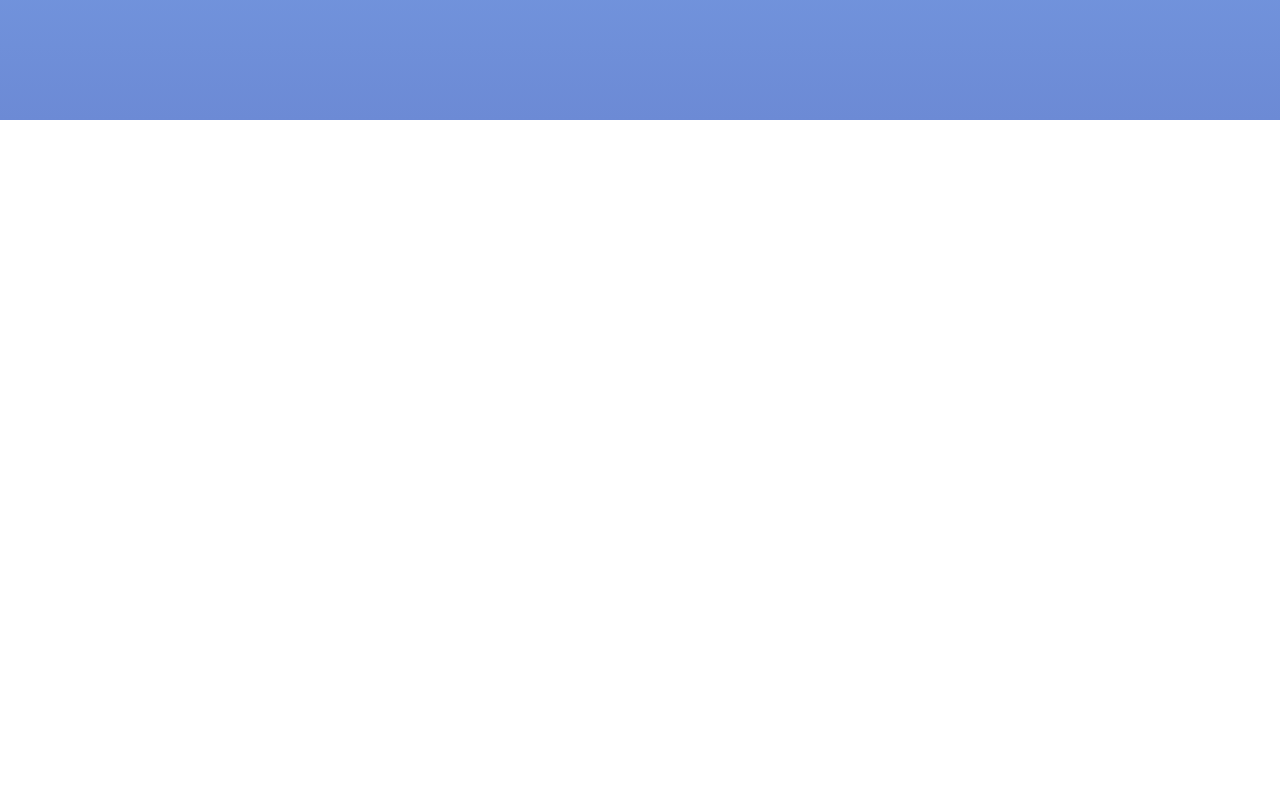
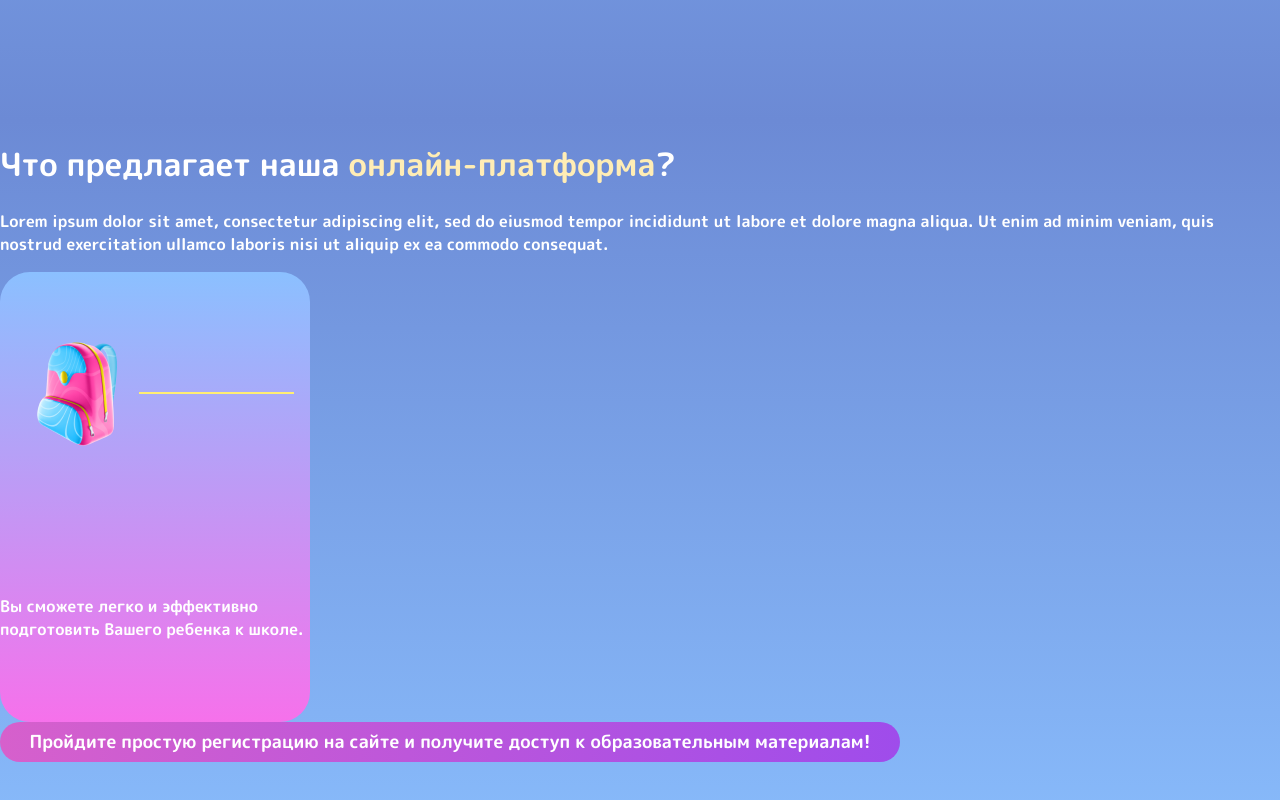
Before and after one commit to Dash-02/React, a React (Create React App) app in the folder preschool/preschool-landing/: page / in a window 1280 px wide. Shown: the part 680-1480 px from the top of the page. Before the commit the page ends 800 px from the top, so only its background shows below. Built offline with nearby package versions, Linux system fonts and the light colour scheme.

Commit message:
parents-all-components

```diff
--- a/preschool/preschool-landing/src/App.js
+++ b/preschool/preschool-landing/src/App.js
@@ -1,10 +1,12 @@
 import './App.css';
 import Home from './Home/Home.jsx';
+import Parents from './Pages/Parents.jsx';
 
 function App() {
   return (
     <div>
       <Home />
+      <Parents />
     </div>
   );
 }
--- a/preschool/preschool-landing/src/Header/Header.css
+++ b/preschool/preschool-landing/src/Header/Header.css
@@ -8,13 +8,13 @@
 
     display: flex;
     justify-content: space-around;
-    text-align: center;
+    align-items: center;
 }
 
 .logo {
-    /* display: flex;
-    justify-content: center;
-    text-align: center; */
+    display: flex;
+   justify-content: space-around;
+    align-items: center;
 }
 
 button {
--- a/preschool/preschool-landing/src/Home/Home.css
+++ b/preschool/preschool-landing/src/Home/Home.css
@@ -4,8 +4,6 @@
 
     color: #fff;
     font-family: 'M PLUS Rounded 1c', sans-serif;
-
-
 }
 
 .container {
--- a/preschool/preschool-landing/src/Pages/Parents.css
+++ b/preschool/preschool-landing/src/Pages/Parents.css
@@ -0,0 +1,45 @@
+.parents {
+    background: linear-gradient(to bottom, #6C8AD5, #8BC0FF);
+    height: 100vh;
+
+    color: #fff;
+    font-family: 'M PLUS Rounded 1c', sans-serif;
+
+    display: flex;
+    justify-content: center;
+}
+
+.card {
+    width: 310px;
+    height: 450px;
+
+    background: linear-gradient(to bottom, #8BC0FF, #F671EB);
+    border-radius: 30px;
+
+    display: flex;
+    justify-content: center;
+    align-items: center;
+
+    flex-wrap: wrap;
+
+}
+
+.card-line {
+    width: 50%;
+    height: 2px;
+    background-color: #FFEE73;
+}
+
+.banner {
+    background: linear-gradient(to right, #D660CC, #9F4CEB);
+    border-radius: 50px;
+
+    font-size: 18px;
+
+    width: 900px;
+    height: 40px;
+
+    display: flex;
+    justify-content: center;
+    align-items: center;
+}
--- a/preschool/preschool-landing/src/Pages/Parents.jsx
+++ b/preschool/preschool-landing/src/Pages/Parents.jsx
@@ -0,0 +1,33 @@
+import React from "react";
+import './Parents.css';
+import imgBag from '../assets/img/bag.png';
+import imgBooks from '../assets/img/books.png';
+import imgAcadem from '../assets/img/academic.png';
+
+function Parents() {
+    return (
+        <div className="parents">
+            <div className="container">
+                <div className="content">
+                    <h1>Что предлагает наша <span className="yellow-text">онлайн-платформа</span>?</h1>
+                    <p>Lorem ipsum dolor sit amet, consectetur adipiscing elit, sed do eiusmod tempor incididunt ut labore et dolore magna aliqua. Ut enim ad minim veniam, quis nostrud exercitation ullamco laboris nisi ut aliquip ex ea commodo consequat.</p>
+                    <div className="cards">
+                        <div className="card">
+                            <img src={imgBag} alt="card" />
+                            <div className="card-line"></div>
+                            <p>Вы сможете легко и эффективно подготовить Вашего ребенка к школе.</p>
+                        </div>
+                    </div>
+                    <div className="banner">
+                        <p>
+                        Пройдите простую регистрацию на сайте и получите доступ к образовательным материалам!
+                        </p>
+                    </div>
+                </div>
+
+            </div>
+        </div>
+    )
+}
+
+export default Parents;
```
